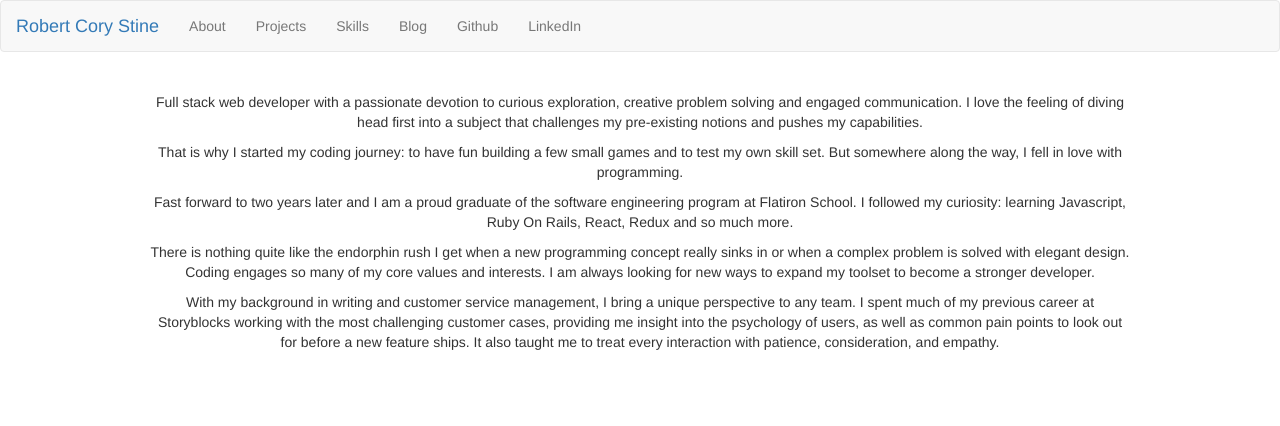
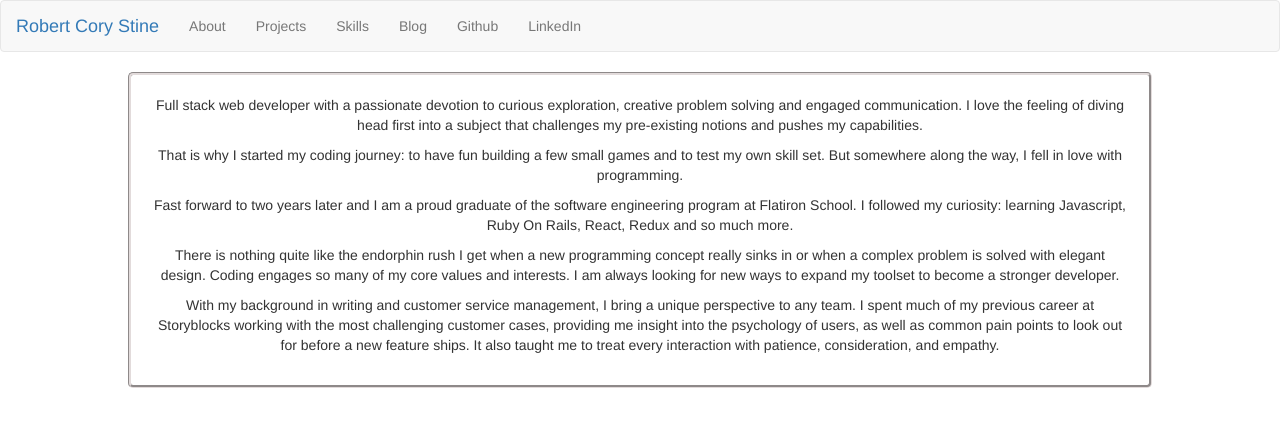
Before and after one commit to GoldenPavilion/portfolio, a React (Create React App) app: page /about in a window 1280 px wide. Shown: the top 426 px of the page. Built offline with nearby package versions, Linux system fonts and the light colour scheme.

Commit message:
styled about b order

```diff
--- a/src/App.css
+++ b/src/App.css
@@ -52,4 +52,7 @@
   margin: auto;
   padding: 20px;
   width: 80%;
+  border-color: rgb(226, 219, 219);
+  border-style: groove;
+  border-radius: 5px;
 }
```
